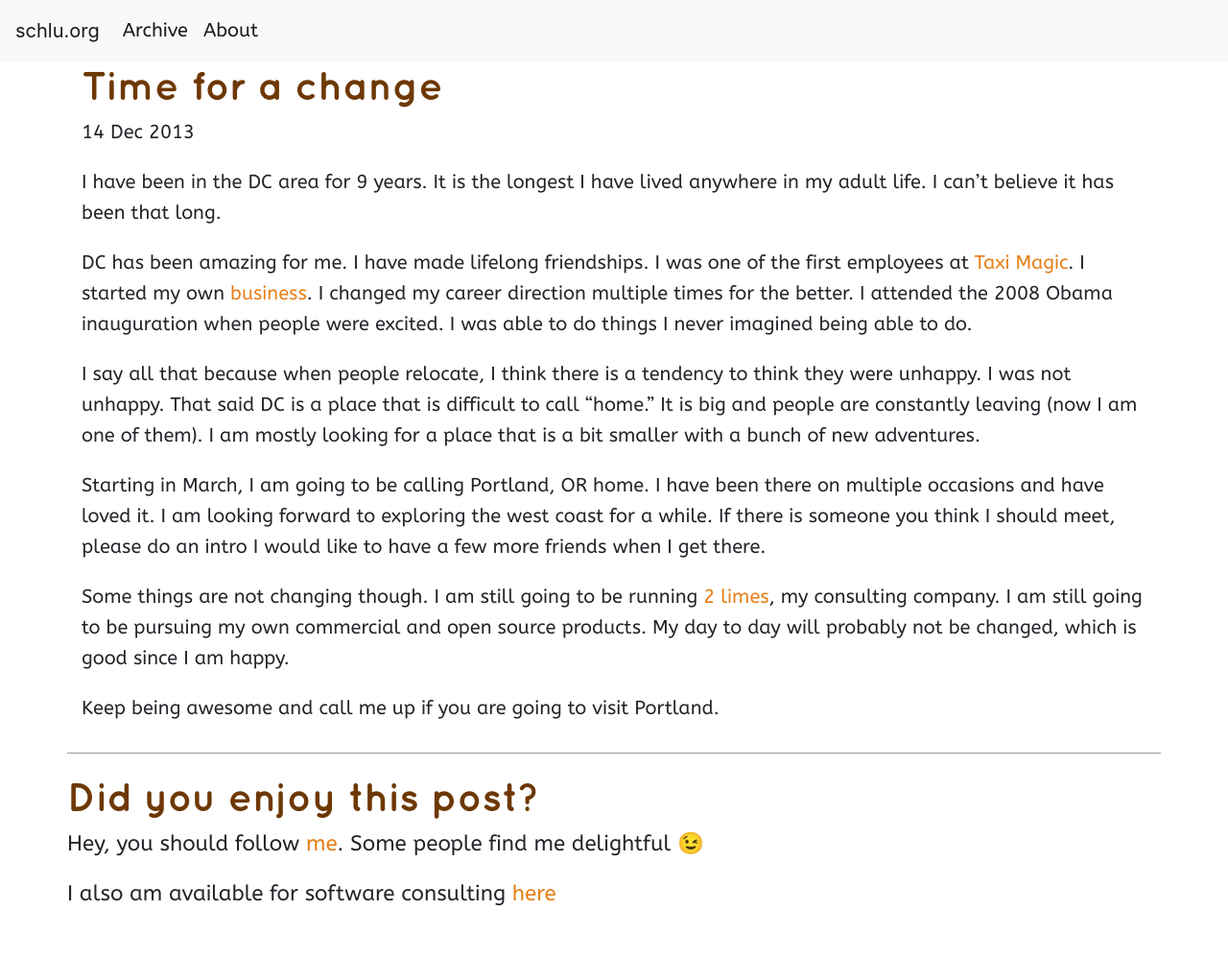
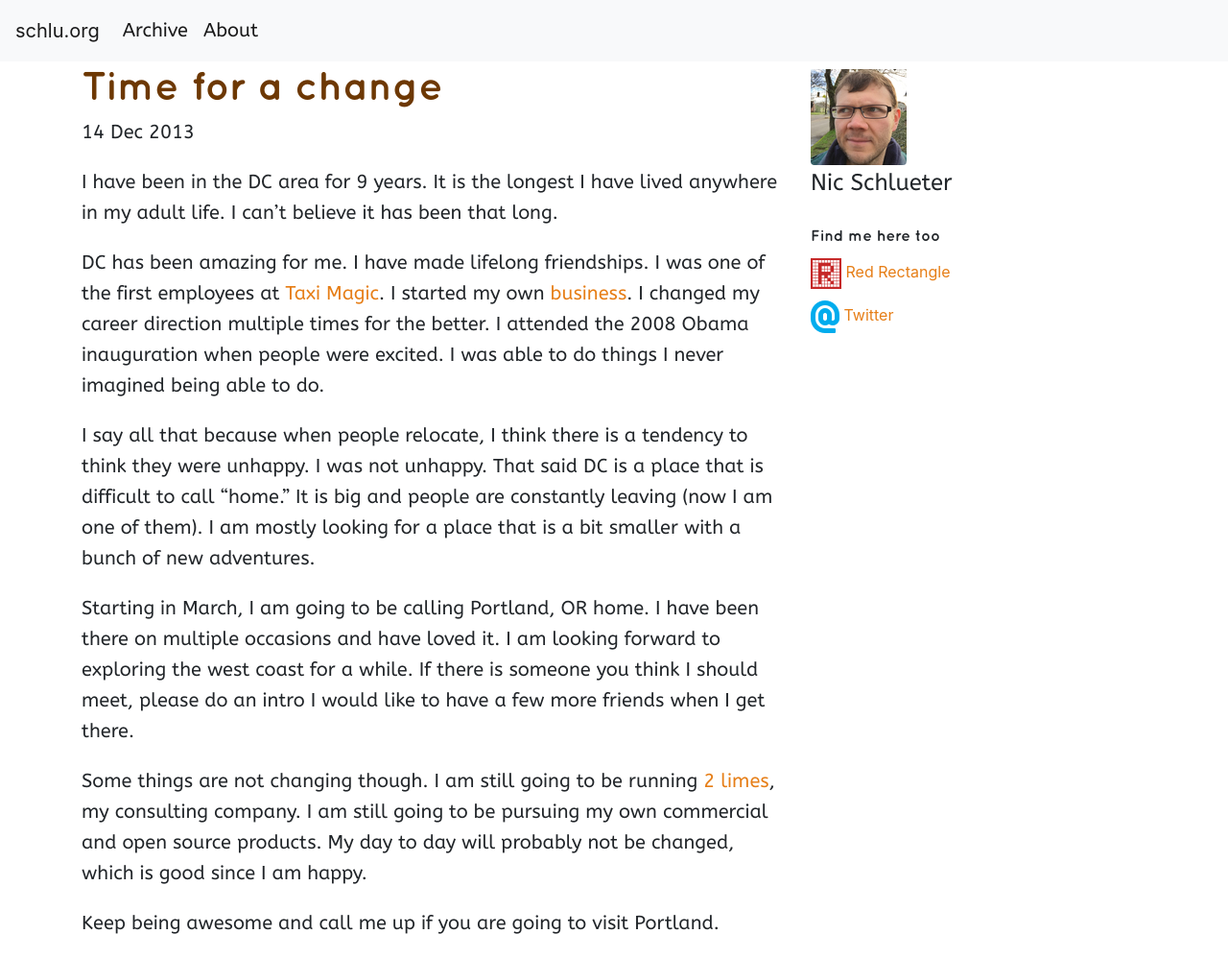
Before and after one commit to schlu/schlu.github.io, a Jekyll site: the page built from _posts/2013-12-30-Time-For-A-Change.markdown, in a window 1280 px wide. Shown: the whole page at 96% size. Built offline with Jekyll 4.4.1, drawn with Linux system fonts in a browser that asks for light colours.

Commit message:
add sidebar to posts

```diff
--- /dev/null
+++ b/_includes/bio.html
@@ -0,0 +1,29 @@
+<div class="bio">
+  <div class="author">
+    <div>
+      <img class="rounded img-fluid" src="/img/profile_thumbnail.jpg" alt="profile" />
+    </div>
+    <div>Nic Schlueter</div>
+  </div>
+
+  <div class="also_available">
+    <div class="find_me">Find me here too</div>
+    <div class="place">
+      <div>
+        <a href="https://hireredrectangle.com">
+          <img class="img-fluid" src="/img/red_rectangle.png" alt="Red Rectangle logo" />
+          Red Rectangle
+        </a>
+      </div>
+    </div>
+
+    <div class="place">
+      <div>
+        <a href="https://twitter.com/schlu">
+          <img class="img-fluid" src="/img/twitter.png" alt="Twitter logo" />
+          Twitter
+        </a>
+      </div>
+    </div>
+  </div>
+</div>
--- a/_layouts/post.html
+++ b/_layouts/post.html
@@ -10,6 +10,7 @@ layout: default
     {{ content }}
     </div>
   </div>
+  <div class="col-sm-4">
+    {% include bio.html %}
+  </div>
 </div>
-
-{% include twitter_promo.html %}
--- a/css/main.scss
+++ b/css/main.scss
@@ -23,16 +23,6 @@
 .screen_shot .caption {
   font-weight: bold;
   font-size: 120%;
-}
-
-.promo {
-  border-top: 1px solid #999;
-  padding: 20px 0px 20px 0px;
-  margin-top: 10px;
-}
-
-.promo p {
-  font-size: 140%;
 }
 
 body p {
@@ -77,6 +67,28 @@ h1, h2, h3, h4, h5, h6 {
     position:absolute;
 }
 
+.about img, .bio .author img {
+  padding-top: 8px;
+}
+
+.also_available {
+  padding-bottom: 25px;
+  padding-top: 25px;
+}
+
+.bio .author {
+  font-size: 24px;
+  font-family:'ABeeZee', regular;
+}
+
+.find_me {
+  font-family:'Quicksand', bold;
+}
+
+.place {
+  padding-top: 12px;
+}
+
 body a {
   color: #E67E17;
 }
```
Also changed, not shown: about.html (+7 -7 lines), img/profile_thumbnail.jpg (added), img/red_rectangle.png (added), img/twitter.png (added).
